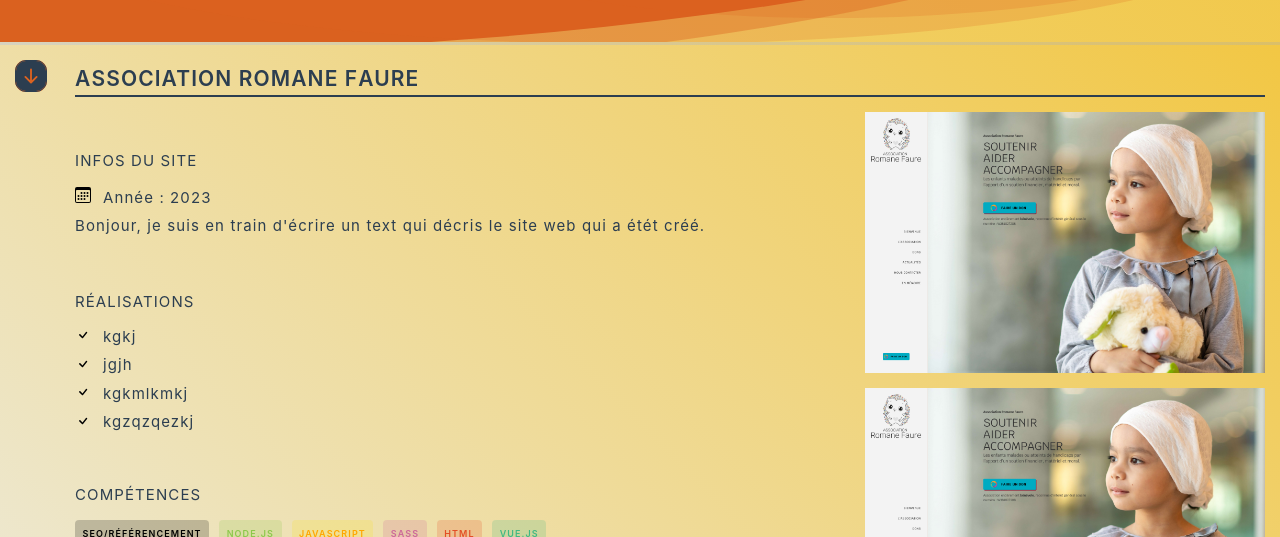
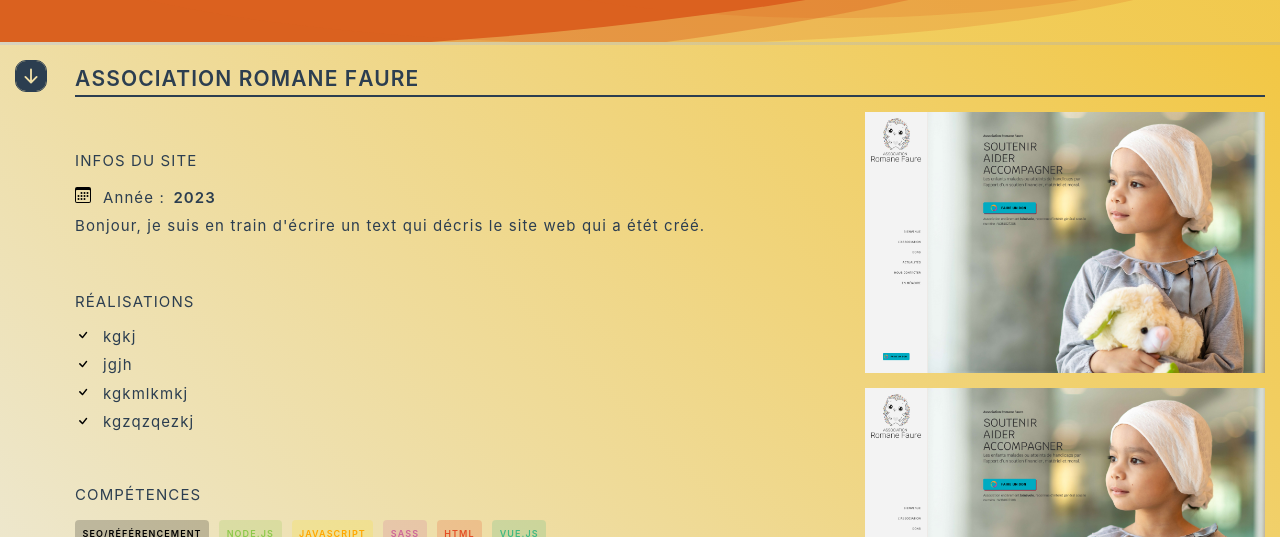
Before and after one commit to hugodelbegue/portfolio, a Vue app: page /projects in a window 1280 px wide. Both pictures are taken after a click on the link "Association Romane Faure". Shown: the part 198-735 px from the top of the page. Built offline with nearby package versions, Linux system fonts and the light colour scheme.

Commit message:
Change semantic html

```diff
--- a/src/components/ProjectsContainer.vue
+++ b/src/components/ProjectsContainer.vue
@@ -17,7 +17,7 @@ import JSONDATA from '@/components/api/data.json'
         </div>
         <div class="layout__project">
             <TransitionGroup name="transition__projects" appear>
-                <div v-for="data in allData" :key="data" class="project">
+                <article v-for="data in allData" :key="data" class="project">
                     <!-- <Project :url="data.url" :title="data.title" @click="toggleInfos"> -->
                     <Project ref="load" :title="data.title" @click="onClick(data.title)">
                         <template #title>
@@ -30,7 +30,7 @@ import JSONDATA from '@/components/api/data.json'
                             <p>Développement web</p>
                         </template>
                     </Project>
-                </div>
+                </article>
             </TransitionGroup>
         </div>
         <!-- <DescriptionProject /> -->
@@ -52,7 +52,7 @@ import JSONDATA from '@/components/api/data.json'
                         <div class="preview__content">
                             <div class="preview__development">
                                 <h4>Infos du site</h4>
-                                <span>Année : {{ dataDescription.year }}</span>
+                                <span>Année :&ensp;<p class="year">{{ dataDescription.year }}</p></span>
                                 <p>{{ dataDescription.infos }}</p>
                             </div>
                             <div class="preview__infos">
@@ -149,7 +149,6 @@ export default {
             const { infos } = this.$refs;
             infos.classList.add('open');
             infos.classList.remove('close');
-            // this.$root.$refs.bandR.classList.toggle('elev_band');
             // TODO => mettre condition pour bloquer au changement de menu
             document.body.classList.add('hidden')
         },
@@ -159,7 +158,7 @@ export default {
             setTimeout(() => {
                 infos.classList.remove('open');
                 document.body.classList.remove('hidden')
-            }, 1250)
+            }, 750)
         }
     }
 }
@@ -244,13 +243,13 @@ export default {
             width: fit-content;
             padding: 0 .3em;
             font-variant-caps: all-small-caps;
+            border-radius: 6px;
+            background-color: var(--color-background-language);
             color: var(--color-text-language);
+            font-size: 11px;
             position: relative;
             top: -17px;
             right: -67px;
-            border-radius: 6px;
-            background-color: var(--color-background-language);
-            font-size: 11px;
 
             @media #{$mobileDownScreen} {
                 right: 0;
@@ -275,8 +274,11 @@ export default {
             }
 
             & p {
+                background-color: var(--color-border-2);
+                color: var(--gray);
                 opacity: .6;
                 z-index: -1;
+                top: -18px;
                 transition: opacity .2s;
             }
         }
@@ -298,8 +300,11 @@ export default {
         }
 
         & p {
-            opacity: .5;
+            background-color: var(--color-border-2);
+            color: var(--gray);
+            opacity: .6;
             z-index: -1;
+            top: -18px;
             transition: opacity .2s;
         }
     }
@@ -363,34 +368,34 @@ h2 {
     .close__infos {
         position: fixed;
         display: flex;
-
-        &::before {
-            content: "";
-            display: flex;
-            width: 32px;
-            height: 32px;
-            background: var(--color-button);
-            border-radius: 11px;
-            position: absolute;
-        }
+        border-radius: 11px;
+        background: transparent;
 
         svg {
             z-index: 1;
             cursor: pointer;
             border: 1px solid;
             border-radius: 11px;
+        }
 
-            @media #{$desktopDownScreen} {
-                &:hover {
-                    top: 5px;
-                    position: relative;
-                }
-            }
-
-            &:active {
+        @media #{$desktopDownScreen} {
+            &:hover svg {
                 top: 5px;
                 position: relative;
             }
+
+            &:hover {
+                background: var(--color-button);
+            }
+        }
+
+        &:active svg {
+            top: 5px;
+            position: relative;
+        }
+
+        &:active {
+            background: var(--color-button);
         }
     }
 
@@ -420,10 +425,17 @@ h2 {
 
     .preview__development {
         span {
+            display: inline-flex;
+
             &::before {
                 content: url(@/assets/img/designs/calendar.svg);
                 color: var(--color-button);
                 margin-right: .8em;
+            }
+
+            .year {
+                margin-top: 0;
+                font-weight: var(--weight-bold);
             }
         }
 
@@ -497,11 +509,11 @@ h2 {
 // Class infos
 .open {
     display: block !important;
-    animation: slideOpen 1.5s ease;
+    animation: slideOpen 1s ease;
 }
 
 .close {
-    animation: slideClose 1.5s ease;
+    animation: slideClose 1s ease;
     animation-fill-mode: both;
 }
 
--- a/src/components/SocialLinks.vue
+++ b/src/components/SocialLinks.vue
@@ -10,7 +10,7 @@ import IconInstagram from '@/components/icons/IconInstagram.vue';
     <div class="sociallinks">
         <ul>
             <li>
-                <a href="mailto:hugodelbegue@gmail.com?subject=Question ou demande - Portfolio Hugo Delbegue."
+                <a href="mailto:hugodelbegue@gmail.com?subject=Portfolio Hugo Delbegue - Question ou demande."
                     target="_blank">
                     <Link color="">
                     <template #icon>
--- a/src/components/api/data.json
+++ b/src/components/api/data.json
@@ -176,8 +176,7 @@
             "git": "https://github.com/hugodelbegue/vue",
             "preview": "vue.png",
             "media": [
-                { "img": "vue.png"},
-                {"img": "vue.png"}
+                { "img": "vue.png"}
             ],
             "title": "Vue",
             "frontend": true,
--- a/src/layouts/Header.vue
+++ b/src/layouts/Header.vue
@@ -124,6 +124,7 @@ img {
 }
 
 // Transitions
+
 .transition__text-enter-active,
 .transition__text-leave-active {
     transition: 0.1s ease;
```
